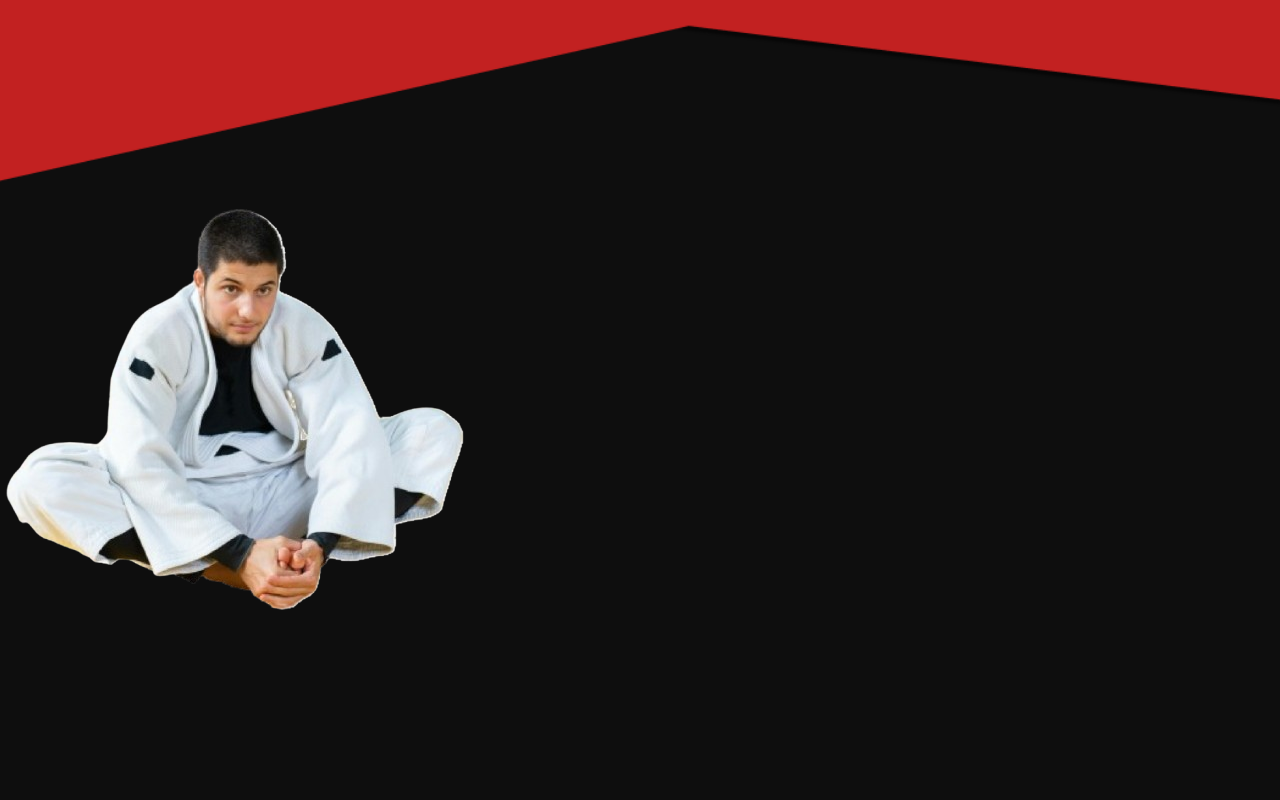
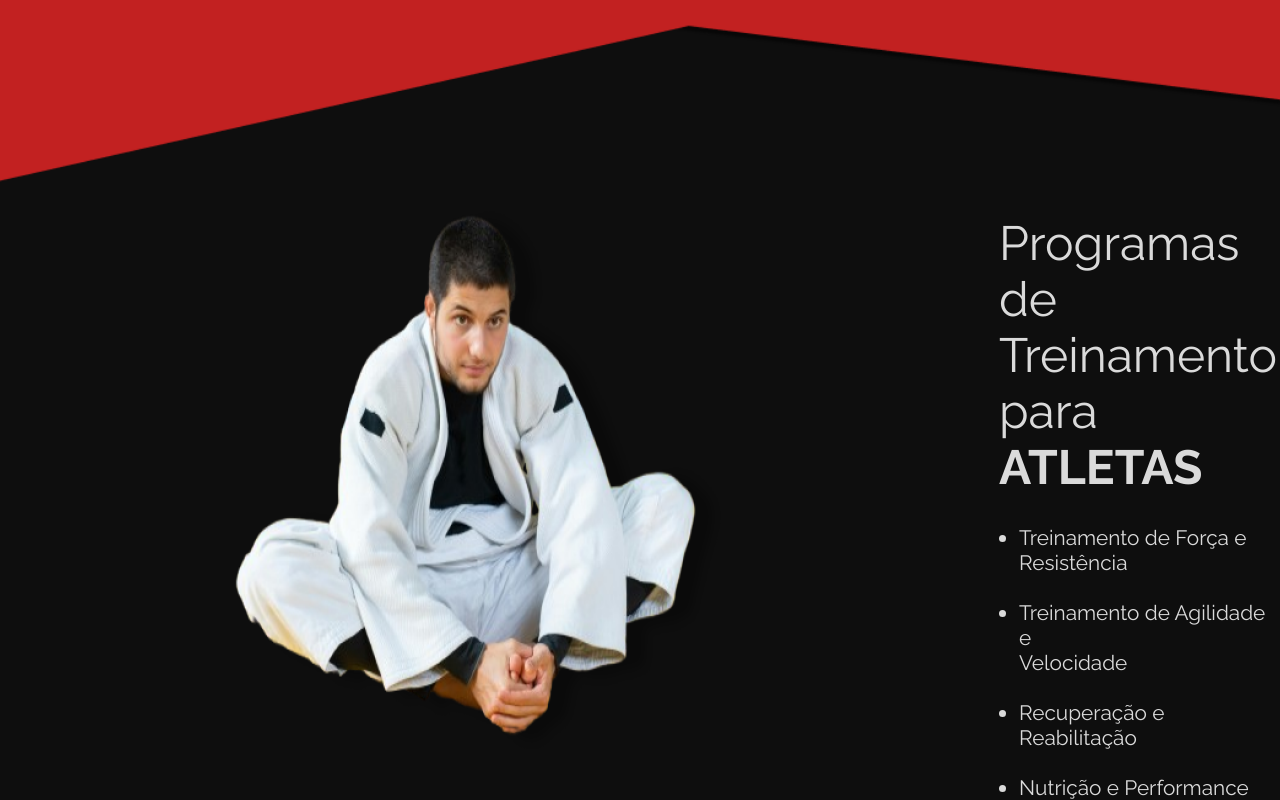
Before and after one commit to Victor-dias96/Warrios--Forge-Landpage-web-front-end, a plain HTML site: page index.html in a window 1280 px wide. Shown: the part 1273-2073 px from the top of the page. Before the commit the page ends 1937 px from the top, so only its background shows below. Drawn offline with Linux system fonts and the light colour scheme.

Commit message:
Parte Arthur

```diff
--- a/assets/css/style.css
+++ b/assets/css/style.css
@@ -143,4 +143,35 @@ h1 {
 }
 /*FIM CARACTERÍSTICAS DOS ATLETAS
 
+/*PROGRAMA DE ATLETAS*/
+
+.programa-atletas {
+    font-weight:normal;
+    font-family:'Raleway', sans-serif;
+    display: flex;
+    gap: 15rem;
+
+    margin-left: 230px;
+}
+
+.programa-titulo {
+    font-size: 3rem;
+
+    margin-top: 30px;
+    margin-bottom: 30px;
+}
+
+.programa-lista {
+    font-size: 1.3rem;
+
+    margin-left: 20px;
+}
+
+.titulo-lista {
+    flex-direction: column;
+
+}
+
+/*FIM PROGRAMA DE ATLETAS*/
+
 /*FIM MAIN*/
--- a/index.html
+++ b/index.html
@@ -57,12 +57,24 @@
                 </div>
             </div>
         </section>
-    </main>
-    <footer>
 
-    </footer>
-<!--Parti deste ponto parte de victor e arthur23-->
-<img src="assets/image/carakarate.png" alt="">
+            <div class="programa-atletas">
+                <img src="assets/image/homemkarate.png" alt="Atleta de Karatê">
+                <div class="titulo-lista">
+                    <p class="programa-titulo">Programas de <br> Treinamento para <br> <b>ATLETAS</b></p>
+                    <div class="programa-lista">
+                        <ul type="disc">
+                            <li>Treinamento de Força e Resistência</li>
+                            <br>
+                            <li>Treinamento de Agilidade e <br> Velocidade</li>
+                            <br>
+                            <li>Recuperação e Reabilitação</li>
+                            <br>
+                            <li>Nutrição e Performance</li>
+                        </ul>
+                    </div>
+                </div>
+            </div>
 
 
 
@@ -76,17 +88,8 @@
 
 
 
-
-
-
-
-
-
-
-
-
-
-
-
+    </main>
+    <footer>
+    </footer>
 </body>
 </html>
```
Also changed, not shown: assets/image/homemkarate.png (added).
